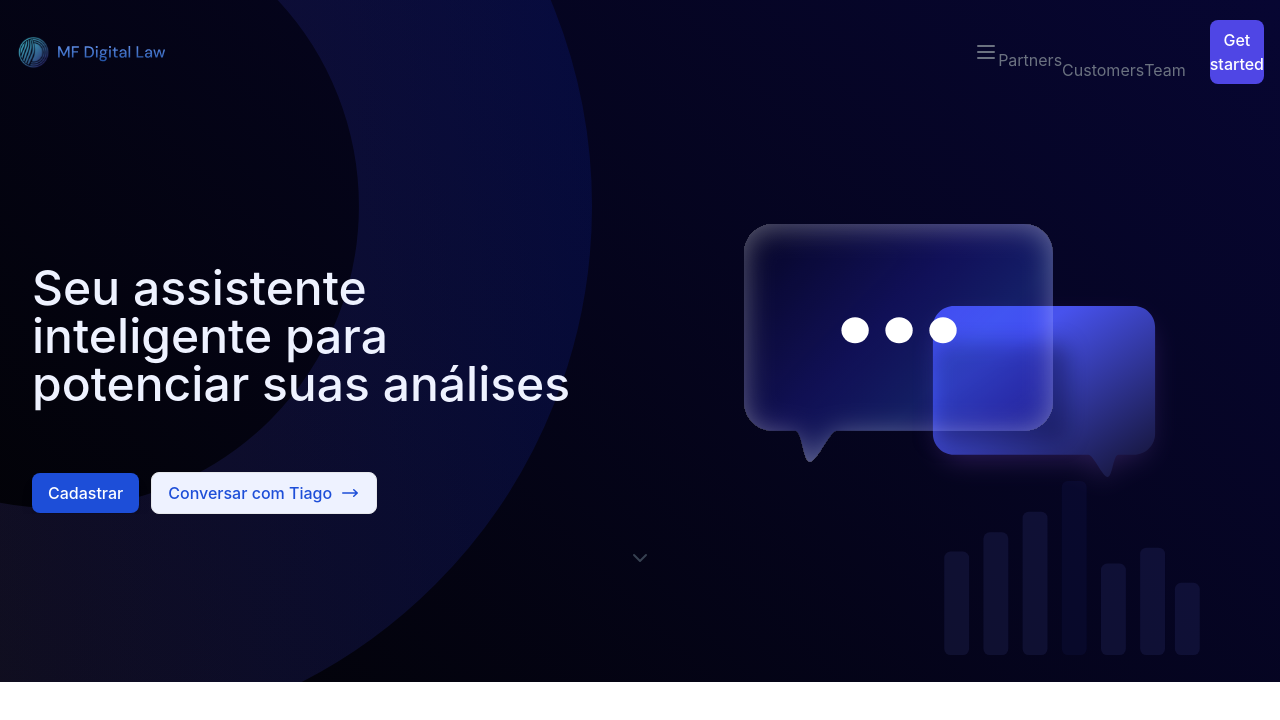
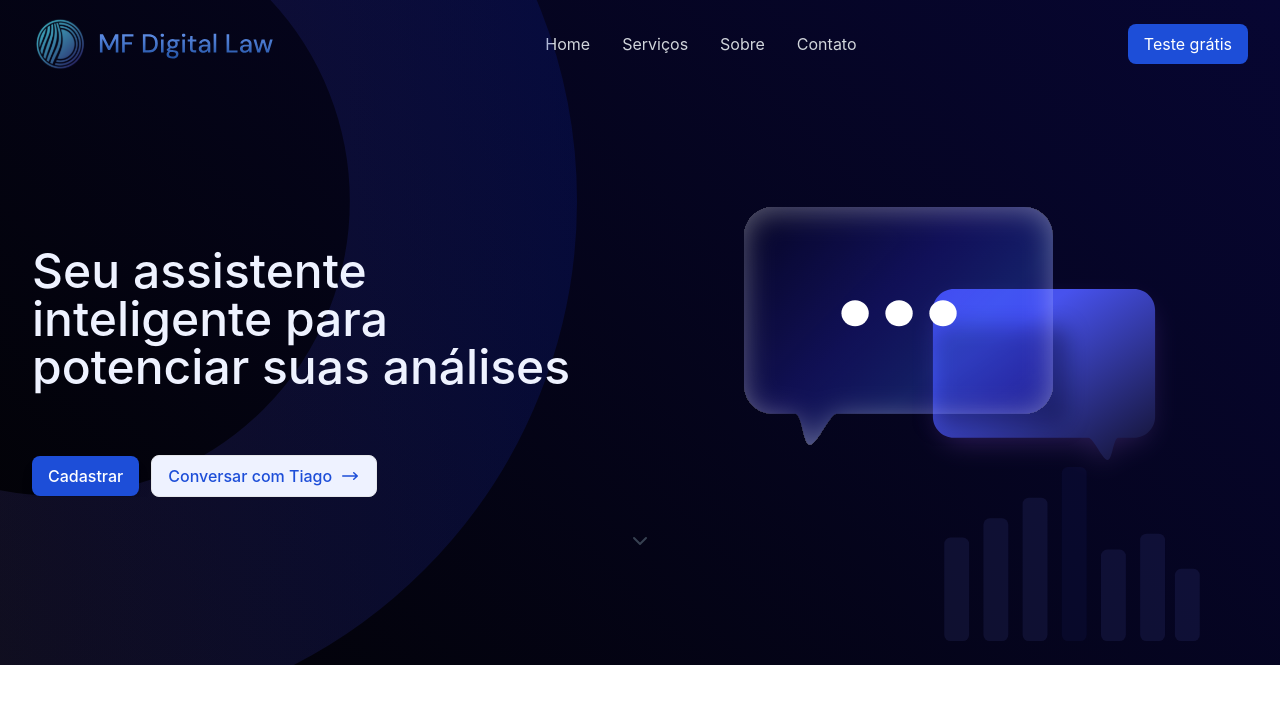
Before and after one commit to System-Apollo/FRONT_T.IA.GO, a Next.js app: page /Initial in a window 1280 px wide. Shown: the top 720 px of the page. Built offline with nearby package versions, Linux system fonts and the light colour scheme.

Commit message:
♻️ refat: added new navbar component

```diff
--- a/src/compotents/Navbar/index.tsx
+++ b/src/compotents/Navbar/index.tsx
@@ -1,88 +1,94 @@
-import { ChevronDown } from "lucide-react"
-import { useEffect, useRef, useState } from "react"
+import React, { useState, useEffect } from 'react';
 
-export default function Navbar () {
-
-    const [state, setState] = useState(false);
-        const [isVisible, setIsVisible] = useState(false);
-    const sectionRef = useRef(null);
+const Navbar: React.FC = () => {
+  const [isOpen, setIsOpen] = useState(false);
+  const [isSmallScreen, setIsSmallScreen] = useState(false);
 
   useEffect(() => {
-        setIsVisible(true);
+    const handleResize = () => {
+      setIsSmallScreen(window.innerWidth < 768);
+    };
+
+    handleResize();
+    window.addEventListener('resize', handleResize);
+    return () => window.removeEventListener('resize', handleResize);
   }, []);
 
-    const navigation = [
-        { title: "Partners", path: "javascript:void(0)" },
-        { title: "Customers", path: "javascript:void(0)" },
-        { title: "Team", path: "javascript:void(0)" },
-
-    ]
+  const toggleMenu = () => {
+    if (isSmallScreen) {
+      setIsOpen(!isOpen);
+    }
+  };
 
   return (
-        <>
-                <nav className={`relative flex items-center justify-between w-full pt-5 px-4 mx-auto max-w-screen-xl sm:px-8 md:space-x-6 transform transition-all duration-700 ease-in-out ${
-                        isVisible ? 'translate-y-0 opacity-100' : 'translate-y-10 opacity-0'
-                    }`}
-                >
-                    <div className="flex justify-between w-full md:w-auto">
-                        <a href="javascript:void(0)">
-                            <img
-                                src="/mfdigitallaw.svg"
-                                width={150}
-                                height={50}
-                                alt="Float UI logo"
-                            />
+    <nav className="bg-none fixed w-full z-10">
+      <div className="container mx-auto px-4 sm:px-6 md:px-8 py-4 flex justify-between items-center h-16">
+        {/* Logo */}
+        <div className="flex-shrink-0">
+          <img src="/mfdigitallaw.svg" alt="Logo" className="h-8 w-8" />
+        </div>
+
+        {/* Navegação em telas grandes com espaçamento adicional */}
+        <div className="hidden md:flex space-x-8 lg:space-x-16">
+          <a href="#home" className="text-gray-300 hover:text-blue-500 px-4">
+            Home
           </a>
-                        <button
-                            className="text-gray-500 outline-none md:hidden"
-                            onClick={() => setState(!state)}
-                        >
-                            {state ? (
-                                <svg
-                                    xmlns="http://www.w3.org/2000/svg"
-                                    className="h-6 w-6"
-                                    fill="none"
-                                    viewBox="0 0 24 24"
-                                    stroke="currentColor"
-                                >
-                                    <path strokeLinecap="round" strokeLinejoin="round" strokeWidth={2} d="M6 18L18 6M6 6l12 12" />
-                                </svg>
-                            ) : (
-                                <svg
-                                    xmlns="http://www.w3.org/2000/svg"
-                                    className="h-6 w-6"
-                                    fill="none"
-                                    viewBox="0 0 24 24"
-                                    stroke="currentColor"
-                                >
-                                    <path strokeLinecap="round" strokeLinejoin="round" strokeWidth={2} d="M4 6h16M4 12h16M4 18h16" />
-                                </svg>
-                            )}
+          <a href="#services" className="text-gray-300 hover:text-blue-500 px-4">
+            Serviços
+          </a>
+          <a href="#about" className="text-gray-300 hover:text-blue-500 px-4">
+            Sobre
+          </a>
+          <a href="#contact" className="text-gray-300 hover:text-blue-500 px-4">
+            Contato
+          </a>
+        </div>
+
+        {/* Botão em telas grandes */}
+        <div className="hidden md:flex ml-4">
+            <button className="bg-blue-500 text-white bg-blue-700 duration-150 hover:bg-blue-600 active:bg-indigo-700 px-4 py-2 rounded-lg hover:bg-blue-600 transition-colors duration-200">
+                Teste grátis
             </button>
         </div>
 
-                    <ul
-                        className={`flex items-center justify-end gap-6 md:text-sm md:font-medium md:flex md:mt-0 ${
-                            state ? 'absolute inset-x-0 px-4 border-b bg-white md:border-none md:static' : 'hidden'
-                        }`}
-                    >
-                        <div className="flex flex-col md:flex-row items-center space-y-5 mt-4 md:space-y-0 md:space-x-6">
-                            {navigation.map((item, idx) => (
-                                <li className="text-gray-500 hover:text-indigo-600" key={idx}>
-                                    <a href={item.path}>{item.title}</a>
-                                </li>
-                            ))}
+        {/* Botão de Menu Responsivo */}
+        {isSmallScreen && (
+          <div className="md:hidden flex items-center">
+            <button onClick={toggleMenu} className="text-gray-600 focus:outline-none focus:ring-2 focus:ring-gray-200">
+              <svg className="h-6 w-6" fill="none" stroke="currentColor" viewBox="0 0 24 24">
+                <path strokeLinecap="round" strokeLinejoin="round" strokeWidth="2" d="M4 6h16M4 12h16m-7 6h7" />
+              </svg>
+            </button>
           </div>
-                        <li className="py-5 md:py-0">
-                            <a
-                                href="javascript:void(0)"
-                                className="py-2 px-5 rounded-lg font-medium text-white text-center bg-indigo-600 hover:bg-indigo-500 active:bg-indigo-700 duration-150 block md:py-3 md:inline"
-                            >
-                                Get started
+        )}
+      </div>
+
+      {/* Menu Dropdown em telas pequenas */}
+      {isOpen && isSmallScreen && (
+        <div className="md:hidden w-full bg-dark border-t border-gray-400">
+          <div className="px-4 py-4 pt-2 pb-3 flex flex-col items-center space-y-4 w-full">
+            <a href="#home" className="block text-gray-600 hover:text-blue-500">
+              Home
             </a>
-                        </li>
-                    </ul>
+            <a href="#services" className="block text-gray-600 hover:text-blue-500">
+              Serviços
+            </a>
+            <a href="#about" className="block text-gray-600 hover:text-blue-500">
+              Sobre
+            </a>
+            <a href="#contact" className="block text-gray-600 hover:text-blue-500">
+              Contato
+            </a>
+          </div>
+          <div className="px-4 py-3">
+            <button className="w-full bg-blue-500 text-white px-6 py-2 rounded-lg hover:bg-blue-600 transition-colors duration-200">
+              Teste grátis
+            </button>
+          </div>
+        </div>
+      )}
     </nav>
-        </>
-    )
-}
+  );
+};
+
+export default Navbar;
```
Lines whose indentation alone changed are shown as unchanged.
